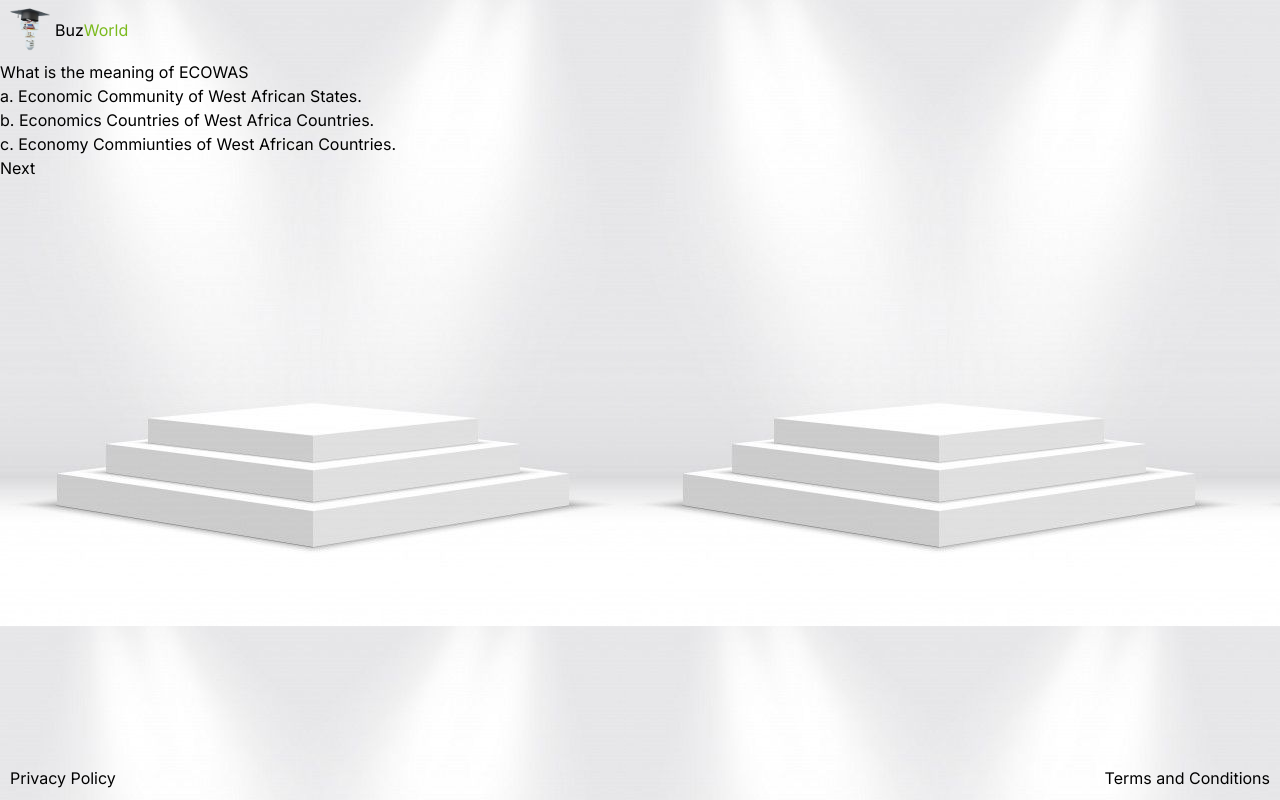
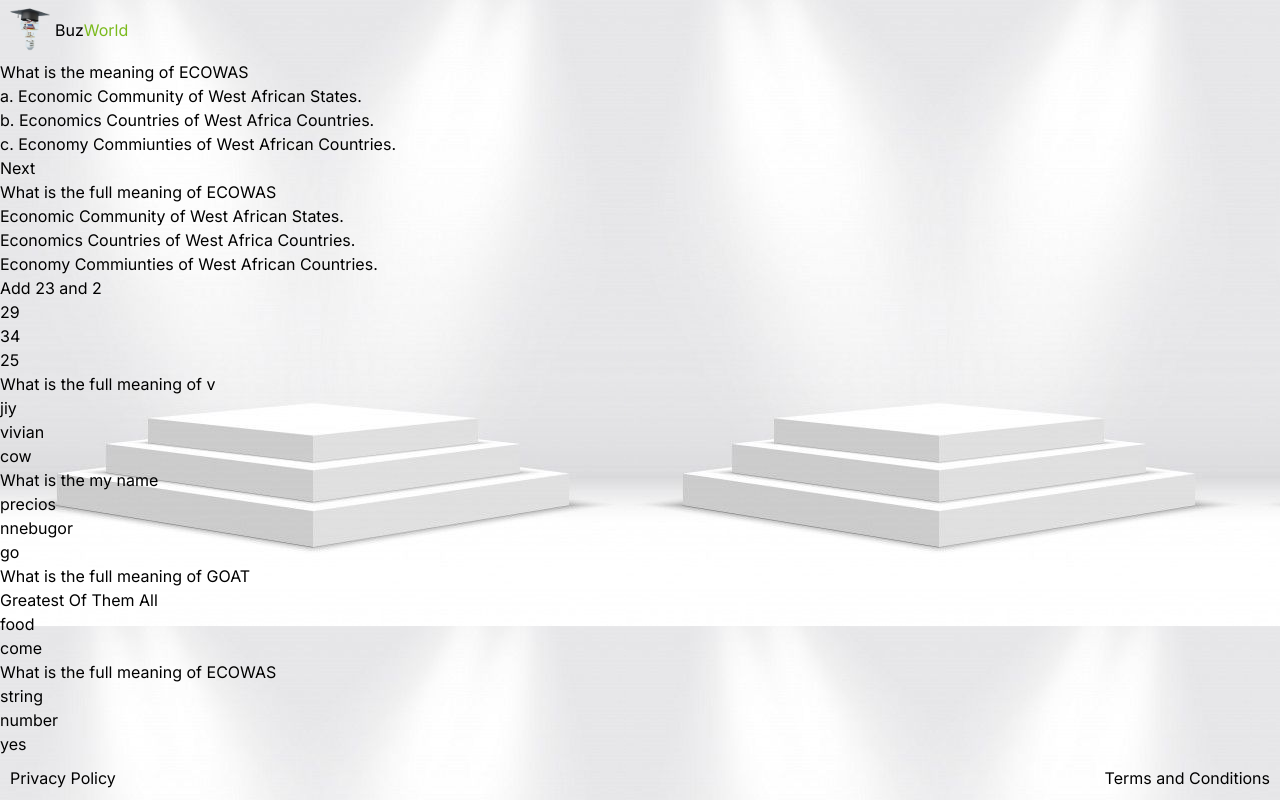
Before and after one commit to Preciousnnebuogor/quiz-app, a Next.js app: page /aquestion in a window 1280 px wide. Built offline with nearby package versions, Linux system fonts and the light colour scheme.

Commit message:
added data folder:data.tsx

```diff
--- a/app/aquestion/data.ts
+++ b/app/aquestion/data.ts
@@ -1,57 +1,66 @@
 interface IListQuestion {
   question: string;
-  "option a": string;
-  "option b": string;
-  "option c": string;
-  answerindex: string;
+  optionA: string;
+  optionB: string;
+  optionC: string;
+  answerIndex: number;
+  category: "Art"| "Science"| "Social";
+
 }
 
-const listQuestion: IListQuestion[] = [
+export const ListQuestion: IListQuestion[] = [
   {
     question: "What is the full meaning of ECOWAS",
-    "option a": "Economic Community of West African States.",
-    "option b": "Economics Countries of West Africa Countries.",
-    "option c": "Economy Commiunties of West African Countries.",
-    answerindex: "a",
+    optionA: "Economic Community of West African States.",
+    optionB: "Economics Countries of West Africa Countries.",
+    optionC: "Economy Commiunties of West African Countries.",
+    answerIndex: 1,
+    category: "Art",
+
   },
 
   {
     question: "Add 23 and 2",
-    "option a": "29",
-    "option b": "34",
-    "option c": "25",
-    answerindex: "c",
+    optionA: "29",
+    optionB: "34",
+    optionC: "25",
+    answerIndex: 3,
+    category: "Art",
   },
 
   {
     question: "What is the full meaning of v",
-    "option a": "jiy",
-    "option b": "vivian",
-    "option c": "cow",
-    answerindex: "b",
+    optionA: "jiy",
+    optionB: "vivian",
+    optionC: "cow",
+    answerIndex: 2,
+    category: "Science",
   },
 
   {
     question: "What is the my name",
-    "option a": "precios",
-    "option b": "nnebugor",
-    "option c": "go",
-    answerindex: "b",
+    optionA: "precios",
+    optionB: "nnebugor",
+    optionC: "go",
+    answerIndex: 2,
+    category: "Science",
   },
 
   {
     question: "What is the full meaning of GOAT",
-    "option a": "Greatest Of Them All",
-    "option b": "food",
-    "option c": "come",
-    answerindex: "a",
+    optionA: "Greatest Of Them All",
+    optionB: "food",
+    optionC: "come",
+    answerIndex: 1,
+    category: "Social",
   },
 
   {
     question: "What is the full meaning of ECOWAS",
-    "option a": "string",
-    "option b": "number",
-    "option c": "yes",
-    answerindex: "a",
+    optionA: "string",
+    optionB: "number",
+    optionC: "yes",
+    answerIndex: 2,
+    category: "Social",
   },
 ];
--- a/app/aquestion/page.tsx
+++ b/app/aquestion/page.tsx
@@ -1,17 +1,29 @@
+import { ListQuestion } from "./data";
 export default function Question() {
   return (
     <div>
       <div>
         <p>What is the meaning of ECOWAS</p>
         <h1>
-          a. Economic Community of West African States. <br/>
-          b. Economics Countries of West Africa Countries. <br/>
+          a. Economic Community of West African States. <br />
+          b. Economics Countries of West Africa Countries. <br />
           c. Economy Commiunties of West African Countries.
         </h1>
       </div>
       <div>
         <button>Next</button>
       </div>
+      {ListQuestion.map((list, index) => {
+        return (
+          <div key={index}>
+            <p>{list.question}</p>
+            <p>{list.optionA}</p>
+            <p>{list.optionB}</p>
+            <p>{list.optionC}</p>
+          </div>
+        );
+      })}
+      <div></div>
     </div>
   );
 }
```
